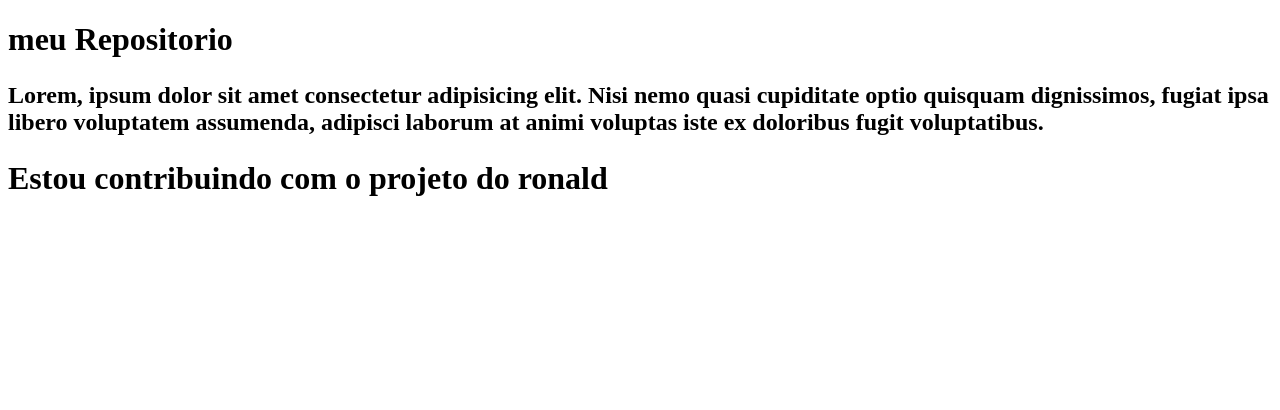
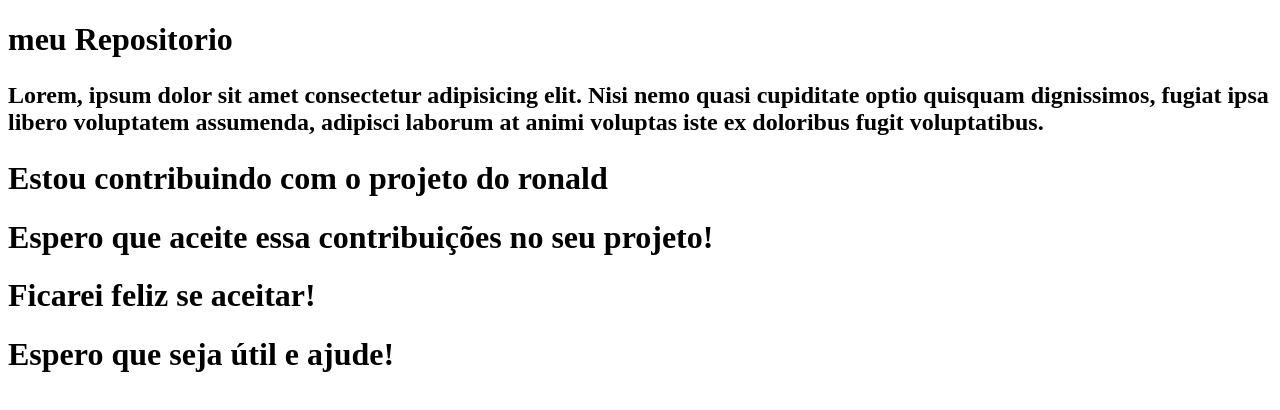
Before and after one commit to italoknd/my-repository, a plain HTML site: page index.html in a window 1280 px wide. Drawn offline with Linux system fonts and the light colour scheme.

Commit message:
ensinando pull request

```diff
--- a/index.html
+++ b/index.html
@@ -9,5 +9,8 @@
     <h1>meu Repositorio</h1>
     <h2><p>Lorem, ipsum dolor sit amet consectetur adipisicing elit. Nisi nemo quasi cupiditate optio quisquam dignissimos, fugiat ipsa libero voluptatem assumenda, adipisci laborum at animi voluptas iste ex doloribus fugit voluptatibus.</p></h2>
     <h1>Estou contribuindo com o projeto do ronald</h1>
+    <h1>Espero que aceite essa contribuições no seu projeto!</h1>
+    <h1>Ficarei feliz se aceitar!</h1>
+    <h1>Espero que seja útil e ajude!</h1>
 </body>
 </html>
```
